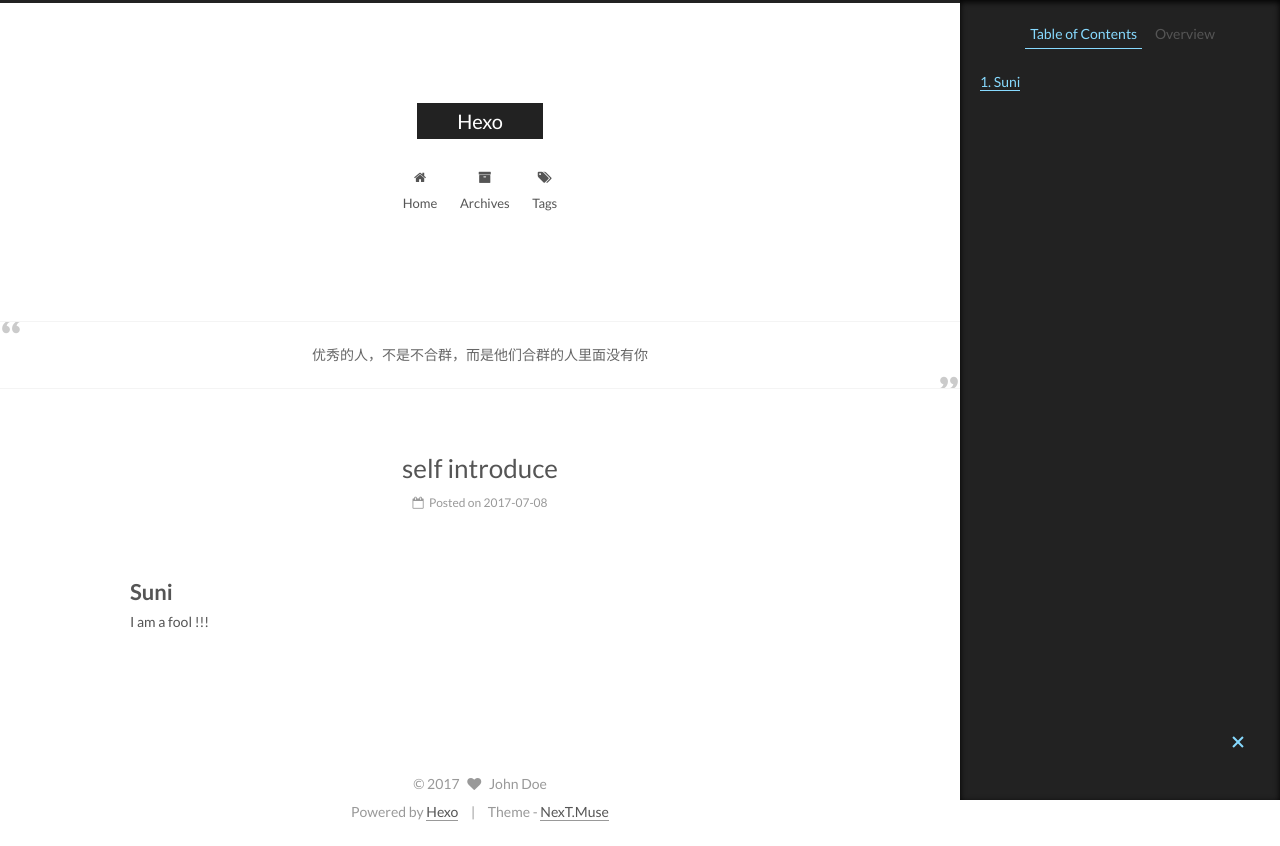
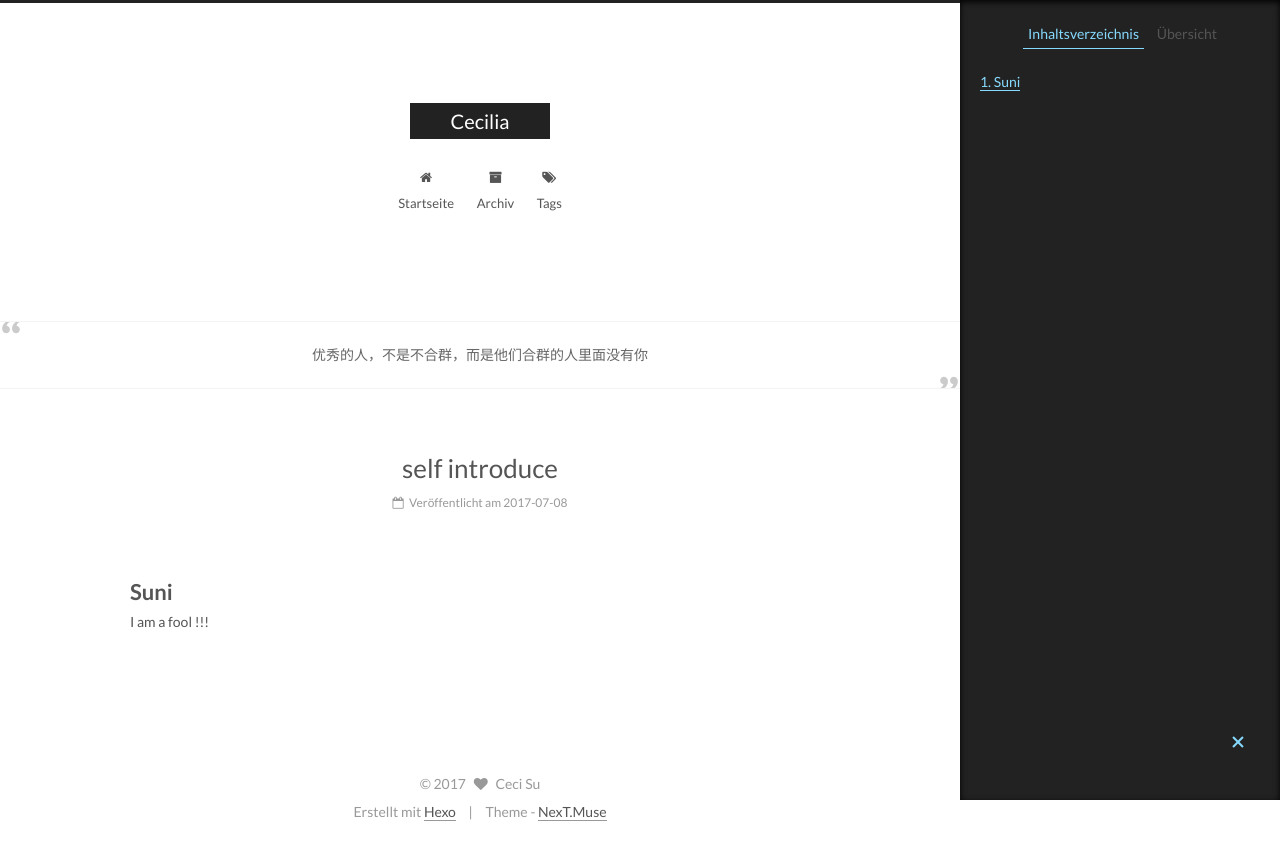
Before and after one commit to CeciliaSuni/CeciliaSuni.github.io, a plain HTML site: page 2017/07/08/FarBox/suni/self introduce/index.html in a window 1280 px wide. Drawn offline with Linux system fonts and the light colour scheme.

Commit message:
Site updated: 2017-07-13 21:43:23

```diff
--- a/2017/07/08/FarBox/suni/self introduce/index.html
+++ b/2017/07/08/FarBox/suni/self introduce/index.html
@@ -97,7 +97,7 @@
 <meta property="og:type" content="article">
 <meta property="og:title" content="self introduce">
 <meta property="og:url" content="http://CeciliaSuni.github.io/2017/07/08/FarBox/suni/self introduce/index.html">
-<meta property="og:site_name" content="Hexo">
+<meta property="og:site_name" content="Cecilia">
 <meta property="og:description" content="SuniI am a fool !!!">
 <meta property="og:updated_time" content="2017-07-08T09:24:21.660Z">
 <meta name="twitter:card" content="summary">
@@ -136,7 +136,7 @@
 
 
 
-  <title>self introduce | Hexo</title>
+  <title>self introduce | Cecilia</title>
 
 
 
@@ -174,7 +174,7 @@
     <div class="custom-logo-site-title">
       <a href="/"  class="brand" rel="start">
         <span class="logo-line-before"><i></i></span>
-        <span class="site-title">Hexo</span>
+        <span class="site-title">Cecilia</span>
         <span class="logo-line-after"><i></i></span>
       </a>
     </div>
@@ -204,7 +204,7 @@
 
               <i class="menu-item-icon fa fa-fw fa-home"></i> <br />
 
-            Home
+            Startseite
           </a>
         </li>
 
@@ -214,7 +214,7 @@
 
               <i class="menu-item-icon fa fa-fw fa-archive"></i> <br />
 
-            Archives
+            Archiv
           </a>
         </li>
 
@@ -261,13 +261,13 @@
     <link itemprop="mainEntityOfPage" href="http://CeciliaSuni.github.io/2017/07/08/FarBox/suni/self introduce/">
 
     <span hidden itemprop="author" itemscope itemtype="http://schema.org/Person">
-      <meta itemprop="name" content="John Doe">
+      <meta itemprop="name" content="Ceci Su">
       <meta itemprop="description" content="">
       <meta itemprop="image" content="/images/avatar.gif">
     </span>
 
     <span hidden itemprop="publisher" itemscope itemtype="http://schema.org/Organization">
-      <meta itemprop="name" content="Hexo">
+      <meta itemprop="name" content="Cecilia">
     </span>
 
 
@@ -285,7 +285,7 @@
                 <i class="fa fa-calendar-o"></i>
               </span>
 
-                <span class="post-meta-item-text">Posted on</span>
+                <span class="post-meta-item-text">Veröffentlicht am</span>
 
               <time title="Post created" itemprop="dateCreated datePublished" datetime="2017-07-08T17:23:00+08:00">
                 2017-07-08
@@ -400,10 +400,10 @@
 
         <ul class="sidebar-nav motion-element">
           <li class="sidebar-nav-toc sidebar-nav-active" data-target="post-toc-wrap" >
-            Table of Contents
+            Inhaltsverzeichnis
           </li>
           <li class="sidebar-nav-overview" data-target="site-overview">
-            Overview
+            Übersicht
           </li>
         </ul>
 
@@ -412,8 +412,8 @@
         <div class="site-author motion-element" itemprop="author" itemscope itemtype="http://schema.org/Person">
           <img class="site-author-image" itemprop="image"
                src="/images/avatar.gif"
-               alt="John Doe" />
-          <p class="site-author-name" itemprop="name">John Doe</p>
+               alt="Ceci Su" />
+          <p class="site-author-name" itemprop="name">Ceci Su</p>
 
               <p class="site-description motion-element" itemprop="description"></p>
 
@@ -424,7 +424,7 @@
             <div class="site-state-item site-state-posts">
               <a href="/archives/">
                 <span class="site-state-item-count">1</span>
-                <span class="site-state-item-name">posts</span>
+                <span class="site-state-item-name">Artikel</span>
               </a>
             </div>
 
@@ -489,12 +489,12 @@
   <span class="with-love">
     <i class="fa fa-heart"></i>
   </span>
-  <span class="author" itemprop="copyrightHolder">John Doe</span>
+  <span class="author" itemprop="copyrightHolder">Ceci Su</span>
 </div>
 
 
 <div class="powered-by">
-  Powered by <a class="theme-link" href="https://hexo.io">Hexo</a>
+  Erstellt mit  <a class="theme-link" href="https://hexo.io">Hexo</a>
 </div>
 
 <div class="theme-info">
--- a/css/main.css
+++ b/css/main.css
@@ -1677,7 +1677,7 @@ pre .javascript .function {
   width: 4px;
   height: 4px;
   border-radius: 50%;
-  background: #4b55ff;
+  background: #ecffff;
 }
 .links-of-blogroll {
   font-size: 13px;
```
Also changed, not shown: archives/2017/07/index.html (+13 -13 lines), archives/2017/index.html (+13 -13 lines), archives/index.html (+13 -13 lines), index.html (+15 -15 lines), search.xml (added, +8 -0 lines).
